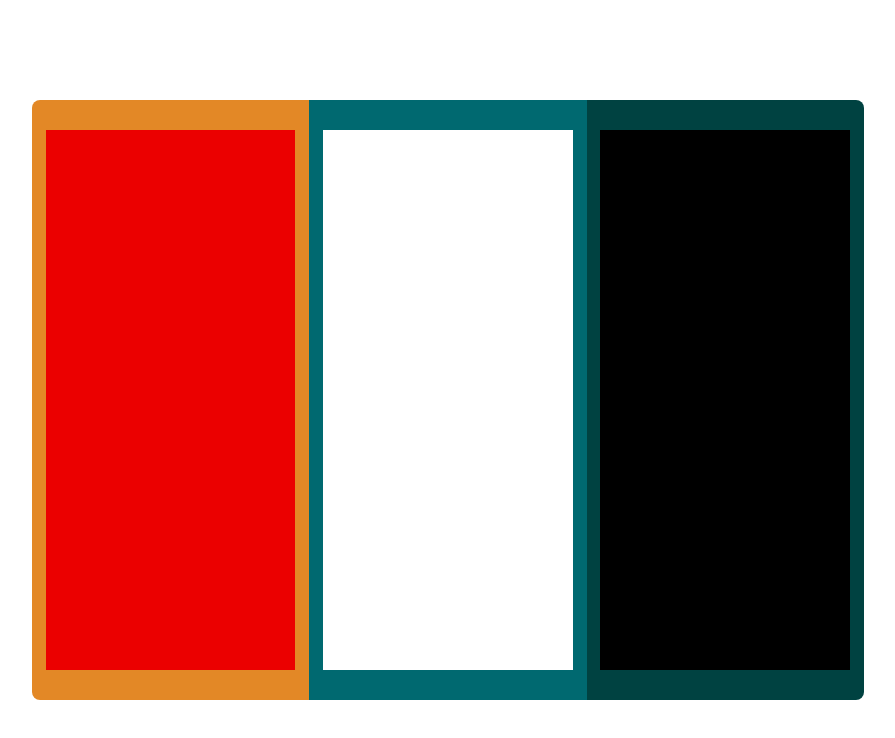
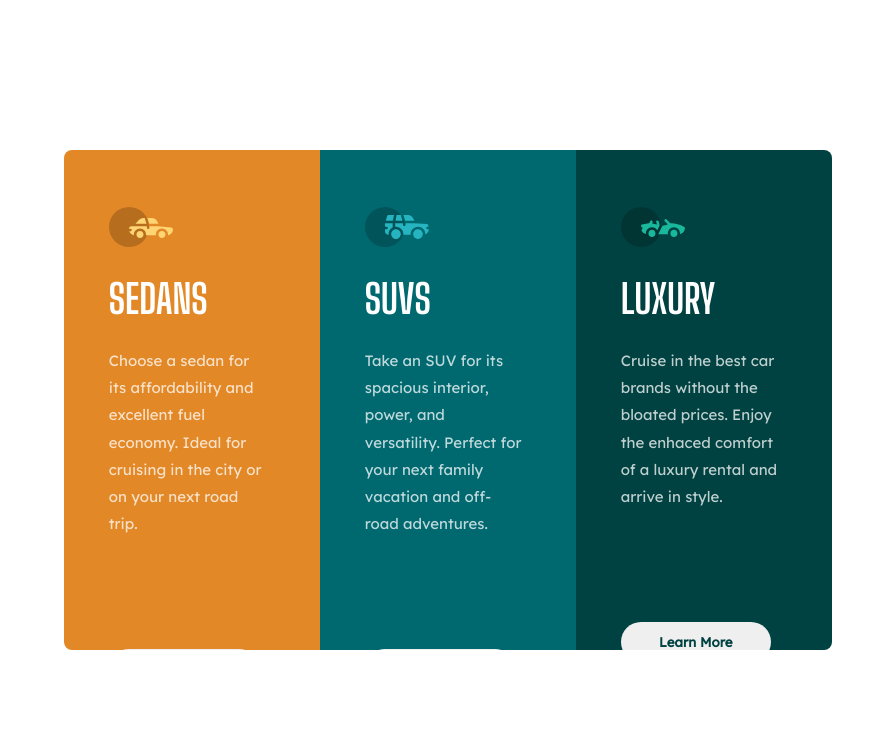
Before and after one commit to 1Maatheus/3-column-card, a plain HTML site: page index.html in a window 1280 px wide. Shown: the whole page, without its empty margins (192-1087 px from the left). Drawn offline with Linux system fonts and the light colour scheme.

Commit message:
finalizando

```diff
--- a/index.html
+++ b/index.html
@@ -16,13 +16,61 @@
     <div class="container">
       <div class="column">
         <div class="column-1">
-          <div class="content-1"></div>
+          <div class="content-1">
+            <div class="img">
+              <img src="./images/icon-sedans.svg" alt="" />
+            </div>
+            <div class="description">
+              <h3 class="type">Sedans</h3>
+            </div>
+            <div class="text">
+              <p class="paragraph">
+                Choose a sedan for its affordability and excellent fuel economy.
+                Ideal for cruising in the city or on your next road trip.
+              </p>
+            </div>
+            <div class="button">
+              <button class="btn btn-1">Learn More</button>
+            </div>
+          </div>
         </div>
         <div class="column-2">
-          <div class="content-2"></div>
+          <div class="content-2">
+            <div class="img">
+              <img src="./images/icon-suvs.svg" alt="" />
+            </div>
+            <div class="description">
+              <h3 class="type">Suvs</h3>
+            </div>
+            <div class="text">
+              <p class="paragraph">
+                Take an SUV for its spacious interior, power, and versatility.
+                Perfect for your next family vacation and off-road adventures.
+              </p>
+            </div>
+            <div class="button">
+              <button class="btn btn-2">Learn More</button>
+            </div>
+          </div>
         </div>
         <div class="column-3">
-          <div class="content-3"></div>
+          <div class="content-3">
+            <div class="img">
+              <img src="./images/icon-luxury.svg" alt="" />
+            </div>
+            <div class="description">
+              <h3 class="type">Luxury</h3>
+            </div>
+            <div class="text">
+              <p class="paragraph">
+                Cruise in the best car brands without the bloated prices. Enjoy
+                the enhaced comfort of a luxury rental and arrive in style.
+              </p>
+            </div>
+            <div class="button">
+              <button class="btn btn-3">Learn More</button>
+            </div>
+          </div>
         </div>
       </div>
     </div>
--- a/style.css
+++ b/style.css
@@ -1,3 +1,5 @@
+@import url("https://fonts.googleapis.com/css2?family=Big+Shoulders+Display:wght@700&family=Lexend+Deca&display=swap");
+
 * {
   margin: 0;
   padding: 0;
@@ -21,8 +23,8 @@ body {
   display: flex;
   border-radius: 8px;
   overflow: hidden;
-  width: 65%;
-  height: 600px;
+  width: 60%;
+  height: 500px;
 }
 
 .column-1 {
@@ -30,7 +32,6 @@ body {
   justify-content: center;
   align-items: center;
   width: 33.33%;
-  height: 100%;
   background-color: hsl(31, 77%, 52%);
 }
 
@@ -39,7 +40,6 @@ body {
   justify-content: center;
   align-items: center;
   width: 33.33%;
-  height: 100%;
   background-color: hsl(184, 100%, 22%);
 }
 
@@ -48,24 +48,90 @@ body {
   justify-content: center;
   align-items: center;
   width: 33.33%;
-  height: 100%;
   background-color: hsl(179, 100%, 13%);
 }
 
 .content-1 {
+  padding: 2rem;
   width: 90%;
   height: 90%;
-  background-color: rgb(235, 0, 0);
 }
 
 .content-2 {
+  padding: 2rem;
   width: 90%;
   height: 90%;
-  background-color: #ffffff;
 }
 
 .content-3 {
+  padding: 2rem;
   width: 90%;
   height: 90%;
-  background-color: rgb(0, 0, 0);
 }
+
+.description {
+  margin-top: 1.5rem;
+  margin-bottom: 1.5rem;
+}
+
+.text {
+  width: 95%;
+}
+
+.type {
+  color: #fff;
+  text-transform: uppercase;
+  font-family: "Big Shoulders Display", cursive;
+  font-size: 2.5rem;
+}
+
+.paragraph {
+  color: hsla(0, 0%, 100%, 0.75);
+  font-family: "Lexend Deca", sans-serif;
+  line-height: 1.7rem;
+  font-size: 15px;
+}
+
+.button {
+  margin-top: 7rem;
+}
+
+.btn {
+  width: 150px;
+  height: 40px;
+  border: none;
+  border-radius: 25px;
+  font-family: "Lexend Deca", sans-serif;
+  cursor: pointer;
+  font-weight: 700;
+}
+
+.btn-1 {
+  color: hsl(31, 77%, 52%);
+}
+
+.btn-1:hover {
+  background-color: transparent;
+  border: 1px solid #fff;
+  color: #fff;
+}
+
+.btn-2 {
+  color: hsl(184, 100%, 22%);
+}
+
+.btn-2:hover {
+  background-color: transparent;
+  border: 1px solid #fff;
+  color: #fff;
+}
+
+.btn-3 {
+  color: hsl(179, 100%, 13%);
+}
+
+.btn-3:hover {
+  background-color: transparent;
+  border: 1px solid #fff;
+  color: #fff;
+}
```
